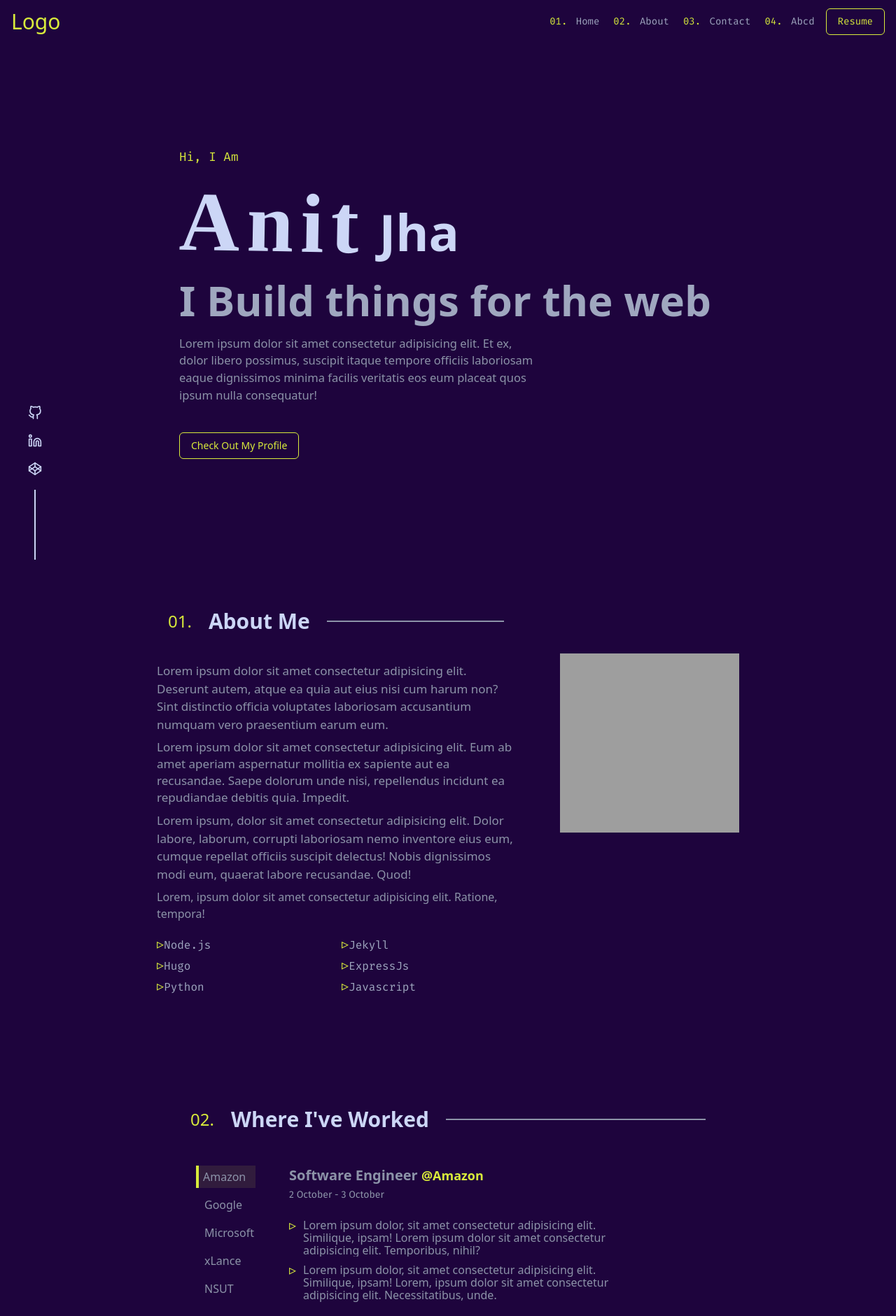
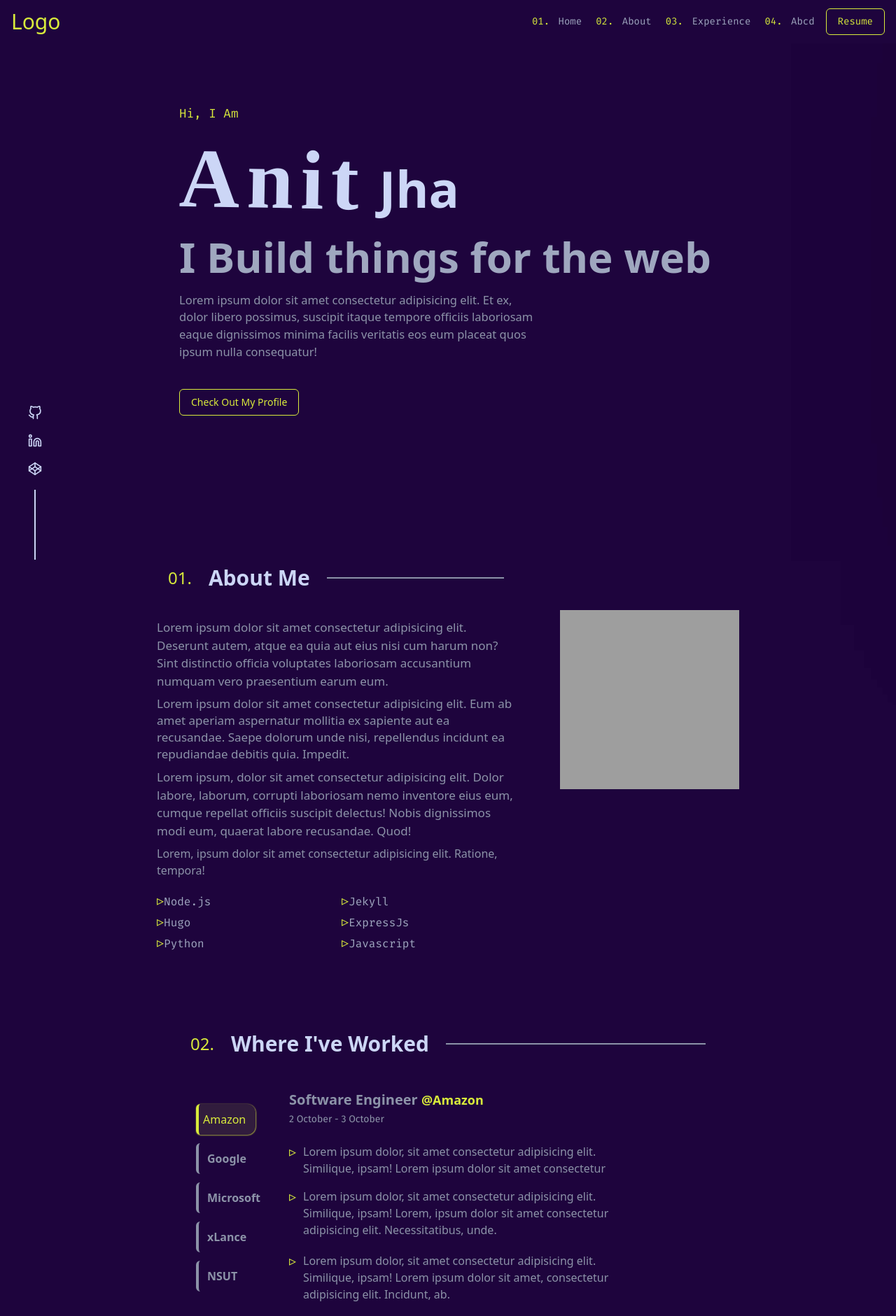
Before and after one commit to AnitKrJha/My-Portfolio, a React (Vite) app: page / in a window 1280 px wide. Shown: the top 1881 px of the page at 70% size. Built offline with nearby package versions, Linux system fonts and the light colour scheme; grey boxes are pictures that could not be loaded; a web font is replaced by a local one.

Commit message:
added side-panel for smaller devices

```diff
--- a/src/App.jsx
+++ b/src/App.jsx
@@ -2,15 +2,18 @@ import Navigation from "./components/navigation.component";
 import About from "./components/about.component";
 import Landing from "./components/landing.component";
 import Exprerience from "./components/experience.component";
+import SidePanel from "./components/side-panel.component";
 import "./App.css";
 
 function App() {
   return (
     <div className="App hide relative">
       <Navigation />
+      <SidePanel/>
       <Landing/>
       <About/>
       <Exprerience/>
+
     </div>
   );
 }
--- a/src/components/about.component.jsx
+++ b/src/components/about.component.jsx
@@ -2,7 +2,7 @@ import LineHeading from "../components/line-heading.component";
 import "../sass/components/about.styles.scss";
 const About = () => {
   return (
-    <section className="about-me-container min-h-[75vh] my-16">
+    <section className="about-me-container min-h-[75vh] py-16 "id="about">
       <div className="inner-container lg:w-[65%] md:w-[75%] w-[90%] px-0 md:px-0 m-auto  flex flex-col md:flex-row md:gap-16 gap-10  items-center md:items-stretch md:justify-around">
         <div className="about-left max-w-lg  ">
           <LineHeading index={"01"}>
--- a/src/components/experience.component.jsx
+++ b/src/components/experience.component.jsx
@@ -24,7 +24,7 @@ const Exprerience = () => {
 
   return (
     <div className="experience-container h-[70vh] pt-12 sm:px-16   bg-main ">
-      <section className="inner-experience max-w-2xl lg:max-w-3xl m-auto">
+      <section className="inner-experience max-w-2xl lg:max-w-3xl m-auto" id="experience">
         <LineHeading index={"02"}>
           {" "}
           <span className="min-w-fit text-2xl lg:text-3xl">
@@ -33,38 +33,38 @@ const Exprerience = () => {
           </span>
         </LineHeading>
         <div className="inner flex text-content-300 gap-6 md:gap-12 mt-12 px-6">
-          <ul className="tab-list w-fit flex flex-col gap-2 md:justify-start">
+          <ul className="tab-list w-fit flex flex-col gap-3 pt-5 md:justify-start">
             <button
               data-index="0"
-              className="w-[85px] flex py-1 px-1 md:px-3 items-center   active-btn tab-btn"
+              className="w-[85px] flex py-2.5 rounded-l-md rounded-r-xl hover:text-accent border-l-4 border-l-content-300 px-1  md:px-3 items-center   active-btn tab-btn"
               onClick={handleOnClick}
             >
               Amazon
             </button>
             <button
               data-index="1"
-              className="w-[85px] flex py-1 px-1 md:px-3 items-center    tab-btn"
+              className="w-[85px] flex py-2.5 rounded-l-md rounded-r-xl hover:text-accent border-l-4 border-l-content-300 px-1  md:px-3 items-center    tab-btn"
               onClick={handleOnClick}
             >
               Google
             </button>
             <button
               data-index="2"
-              className="w-[85px] flex py-1 px-1 md:px-3 items-center    tab-btn"
+              className="w-[85px] flex py-2.5 rounded-l-md rounded-r-xl hover:text-accent border-l-4 border-l-content-300 px-1  md:px-3 items-center    tab-btn"
               onClick={handleOnClick}
             >
               Microsoft
             </button>
             <button
               data-index="3"
-              className="w-[85px] flex py-1 px-1 md:px-3 items-center    tab-btn"
+              className="w-[85px] flex py-2.5 rounded-l-md rounded-r-xl hover:text-accent border-l-4 border-l-content-300 px-1  md:px-3 items-center    tab-btn"
               onClick={handleOnClick}
             >
               xLance
             </button>
             <button
               data-index="4"
-              className="w-[85px] flex py-1 px-1 md:px-3 items-center    tab-btn"
+              className="w-[85px] flex py-2.5 rounded-l-md rounded-r-xl hover:text-accent border-l-4 border-l-content-300 px-1  md:px-3 items-center    tab-btn"
               onClick={handleOnClick}
             >
               NSUT
--- a/src/components/landing.component.jsx
+++ b/src/components/landing.component.jsx
@@ -4,7 +4,7 @@ import LeftHandle from "./lefthandle.component";
 import AccentHeading from "./accent-heading.component";
 const Landing = () => {
   return (
-    <div className="landing-container">
+    <div className="landing-container" id="home">
     <section className="h-[93vh] max-w-7xl w-[90%] sm:w-[72%] lg:w-[60%] m-auto flex items-baseline justify-center flex-col gap-5 ">
       <AccentHeading align={"left"}>Hi, I Am </AccentHeading>
       <h1 className="Name text-content-100 text-5xl sm:text-6xl font-bold md:text-6xl lg:text-7xl">
@@ -20,7 +20,7 @@ const Landing = () => {
         dignissimos minima facilis veritatis eos eum placeat quos ipsum nulla
         consequatur!
       </p>
-      <Button>Check Out My Profile</Button>
+      <a href="#about"><Button>Check Out My Profile</Button></a>
       <LeftHandle/>
     </section>
     </div>
--- a/src/components/navigation.component.jsx
+++ b/src/components/navigation.component.jsx
@@ -3,24 +3,48 @@ import Button from "./button.component";
 
 const Navigation = () => {
   return (
-    <div className="flex items-center justify-between px-4 py-3 navigation-container text-primary bg-main text-3xl" onScroll={(e)=>{console.log(e);}}>
+    <div
+      className="flex items-center justify-between px-4 py-3 navigation-container text-primary bg-main text-3xl fixed top-0 w-full z-[1001]"
+      onScroll={(e) => {
+        console.log(e);
+      }}
+    >
       <div className="logo text-accent flex items-center">Logo</div>
       <ul className="nav-links  gap-4 text-base items-center hidden sm:flex">
+        <a href="#home">
           <li className="nav-link text-content-200 text-sm hover:text-accent-100 hover:cursor-pointer font-['Fira_Mono']">
           <span className="text-accent text-md mx-1">01. </span>Home
           </li>
+        </a>
+        <a href="#about">
           <li className="nav-link  text-content-200 text-sm hover:text-accent-100 hover:cursor-pointer font-['Fira_Mono']">
             <span className="text-accent text-md mx-1">02. </span>About
           </li>
+        </a>
+        <a href="#experience">
           <li className="nav-link  text-content-200 text-sm hover:text-accent-100 hover:cursor-pointer font-['Fira_Mono']">
-          <span className="text-accent text-md mx-1">03. </span>Contact
+            <span className="text-accent text-md mx-1">03. </span>Experience
           </li>
+        </a>
+        <a href="#contact">
+          {" "}
           <li className="nav-link  text-content-200 text-sm hover:text-accent-100 hover:cursor-pointer font-['Fira_Mono']">
             <span className="text-accent text-md mx-1">04. </span>Abcd
           </li>
-        <li className="nav-link font-['Fira_Mono']"><Button>Resume</Button></li>
+        </a>
+        <li className="nav-link font-['Fira_Mono']">
+          <Button>Resume</Button>
+        </li>
       </ul>
-      <div className="hamburger-menu sm:hidden"></div>
+      <div
+        className="hamburger-menu sm:hidden  "
+        onClick={(e) => {
+          console.log("clicked");
+          document
+            .querySelector(".side-panel")
+            .classList.toggle("side-panel-hide");
+        }}
+      ></div>
     </div>
   );
 };
--- /dev/null
+++ b/src/components/side-panel.component.jsx
@@ -0,0 +1,44 @@
+import "../sass/components/side-panel.styles.scss";
+import Button from "./button.component";
+
+const SidePanel = () => {
+  return (
+    <div className=" side-panel side-panel-hide bg-main-700 pt-16 flex flex-col items-center justify-center">
+      <a href="#home">
+        <li onClick={()=>{document
+            .querySelector(".side-panel")
+            .classList.toggle("side-panel-hide");}} className="nav-link  text-content-200 text-xl py-4 flex flex-col items-center justify-center hover:text-accent-100 hover:cursor-pointer font-['Fira_Mono']">
+          <span className="text-accent text-base mx-1">01. </span>Home
+        </li>
+      </a>
+      <a href="#about">
+        <li onClick={()=>{document
+            .querySelector(".side-panel")
+            .classList.toggle("side-panel-hide");}} className="nav-link  text-content-200 text-xl py-4 flex flex-col items-center justify-center hover:text-accent-100 hover:cursor-pointer font-['Fira_Mono']">
+          <span className="text-accent text-base mx-1">02. </span>About
+        </li>
+      </a>
+      <a href="#experience">
+        <li onClick={()=>{document
+            .querySelector(".side-panel")
+            .classList.toggle("side-panel-hide");}} className="nav-link  text-content-200 text-xl py-4 flex flex-col items-center justify-center hover:text-accent-100 hover:cursor-pointer font-['Fira_Mono']">
+          <span className="text-accent text-base mx-1">03. </span>Experience
+        </li>
+      </a>
+      <a href="#contact">
+        <li onClick={()=>{document
+            .querySelector(".side-panel")
+            .classList.toggle("side-panel-hide");}} className="nav-link  text-content-200 text-xl py-4 flex flex-col items-center justify-center hover:text-accent-100 hover:cursor-pointer font-['Fira_Mono']">
+          <span className="text-accent text-base mx-1">04. </span>Contact
+        </li>
+      </a>
+      <li onClick={()=>{document
+            .querySelector(".side-panel")
+            .classList.toggle("side-panel-hide");}} className="nav-link font-['Fira_Mono'] my-12">
+          <Button><span className="text-xl ">Resume</span></Button>
+        </li>
+    </div>
+  );
+};
+
+export default SidePanel;
--- a/src/index.scss
+++ b/src/index.scss
@@ -7,6 +7,7 @@
 *{
     margin: 0;padding: 0;
     list-style: none;
+    scroll-behavior: smooth;
 }
 
 body{
--- a/src/main.jsx
+++ b/src/main.jsx
@@ -2,11 +2,14 @@ import React from 'react'
 import ReactDOM from 'react-dom/client'
 import App from './App'
 import Loader from './components/loader.component'
+import SidePanel from './components/side-panel.component'
 import './index.scss'
 
 ReactDOM.createRoot(document.getElementById('root')).render(
   <React.StrictMode>
     <Loader/>
     <App />
+    <SidePanel/>
+
   </React.StrictMode>
 )
--- a/src/sass/components/experience.component.scss
+++ b/src/sass/components/experience.component.scss
@@ -4,9 +4,25 @@ button.active-btn{
     padding-inline: 6px;
     border-left: 4px solid  $accent;
     // transform: translateY(-2px);
+    transition: all 0.3s ease;
     font-weight: 500;
     background-color: rgba(217, 235, 59,0.1);
+    box-shadow: 0.5px 0.5px 2px $accent;
+    color:$accent
 }
+
+.tab-btn:hover{
+    background-color: rgba(217, 235, 59,0.1);
+    cursor: pointer;
+}
+
+.tab-btn{
+    font-weight: bolder;
+
+}
+
+
+
 .tab-content{
     transition: all 0.7s ease;
 }
@@ -14,7 +30,7 @@ button.active-btn{
 .work-point{
     position: relative;
     padding-left: 20px;
-    line-height: 18px;
+    // line-height: 18px;
     padding-block: 10px;
 }
 
--- /dev/null
+++ b/src/sass/components/side-panel.styles.scss
@@ -0,0 +1,19 @@
+@import '../abstract/variables';
+
+.side-panel{
+    width: max(300px,60%);
+	height: 100vh;
+	position: fixed;
+	top: 0px;
+	right: 0px;
+	display: flex;
+    transition: transform 1s ease;
+	flex-direction: column;
+    box-shadow: 0 0 1000px 0.5px ;
+    z-index: 1000;
+}
+
+.side-panel.side-panel-hide{
+    transform: translateX(1000px);
+    // display: none;
+}
--- a/tailwind.config.cjs
+++ b/tailwind.config.cjs
@@ -18,7 +18,7 @@ module.exports = {
           400: '#265dad',
           500: '#1f4b8c',
           600: '#16396b',
-          700: '#0e2342',
+          700: '#210c3b',
           800: '#0a192f',
           900: '#03080f',
           DEFAULT:'#1e043d',
```
Lines whose indentation alone changed are shown as unchanged.
